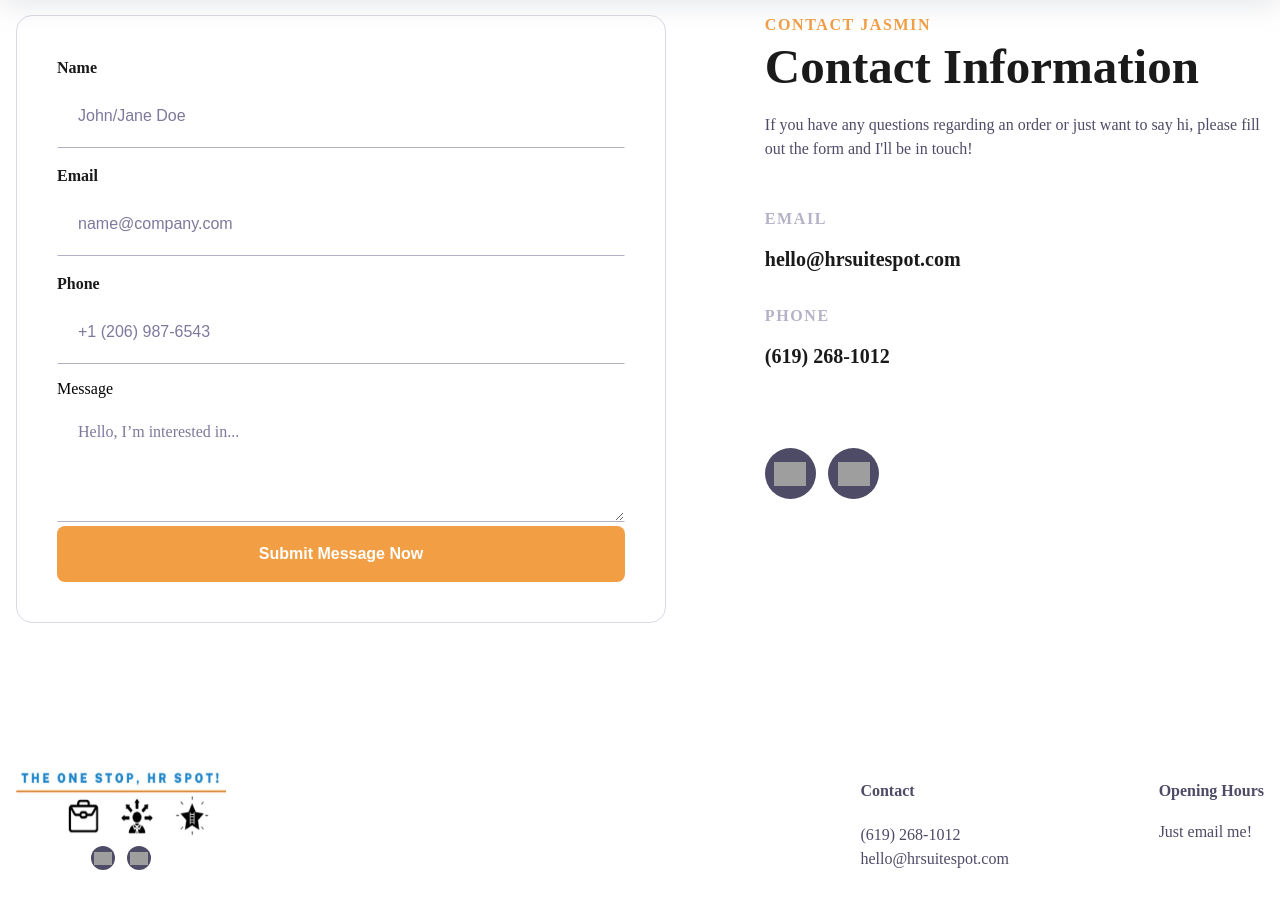
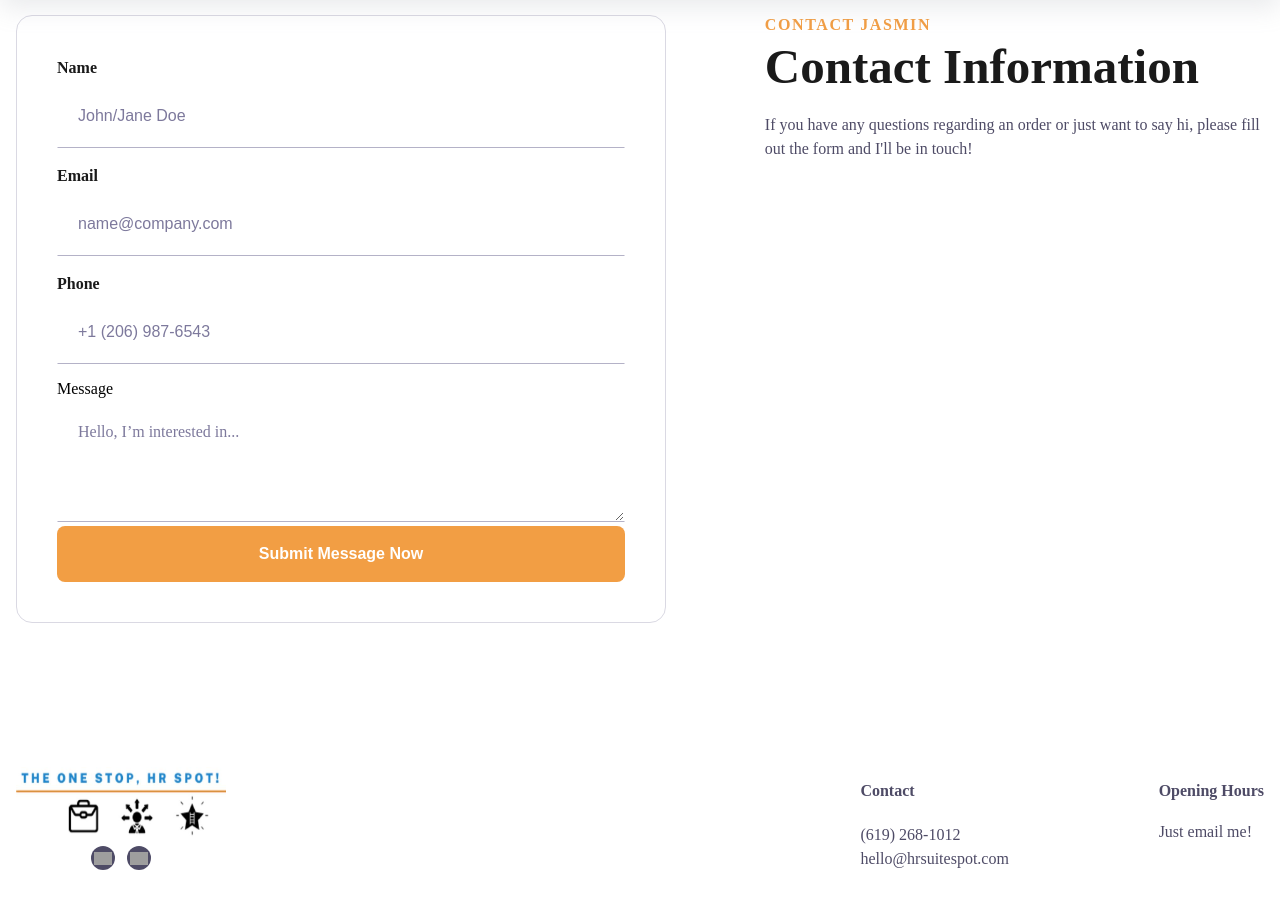
Before and after one commit to CovertRob/hr_suite_spot, a Flask app: page /contact in a window 1280 px wide. Shown: the part 85-1004 px from the top of the page. Run offline with Flask 3, Linux system fonts and the light colour scheme; some libraries are stand-ins or nearby versions; grey boxes are pictures that could not be loaded.

Commit message:
Edit contact page.

```diff
--- a/hr_suite_spot/templates/contact.html
+++ b/hr_suite_spot/templates/contact.html
@@ -17,28 +17,6 @@
             <p class="cs-text">
                 If you have any questions regarding an order or just want to say hi, please fill out the form and I'll be in touch!
             </p>
-
-            <!--Address-->
-            <span class="cs-header"></span>
-            <a href="" class="cs-link">
-
-            </a>
-            <!--Email-->
-            <span class="cs-header">Email</span>
-            <a href="mailto:contact@hrsuitespot.com" class="cs-link">hello@hrsuitespot.com</a>
-            <!--Phone-->
-            <span class="cs-header">Phone</span>
-            <a href="tel:425-686-9566" class="cs-link">(619) 268-1012</a>
-
-            <!--Social Buttons-->
-            <div class="cs-social">
-                <a class="cs-social-link" aria-label="visit facebook profile" href="https://www.facebook.com/profile.php?id=61558438710865">
-                    <img class="cs-social-img" aria-hidden="true" loading="lazy" decoding="async" src="https://csimg.nyc3.digitaloceanspaces.com/Social/Facebook.svg" alt="facebook" width="6" height="11">
-                </a>
-                <a class="cs-social-link" aria-label="visit instagram profile" href="instagram.com/hrsuitespot">
-                    <img class="cs-social-img" aria-hidden="true" loading="lazy" decoding="async" src="https://csimg.nyc3.digitaloceanspaces.com/Social/instagram.svg" alt="instagram" width="11" height="11">
-                </a>
-            </div>
         </div>
         <!-- Form -->
         <form id="cs-form-490" name="Contact Form" method="post" action="/submit-contact-form">
```
